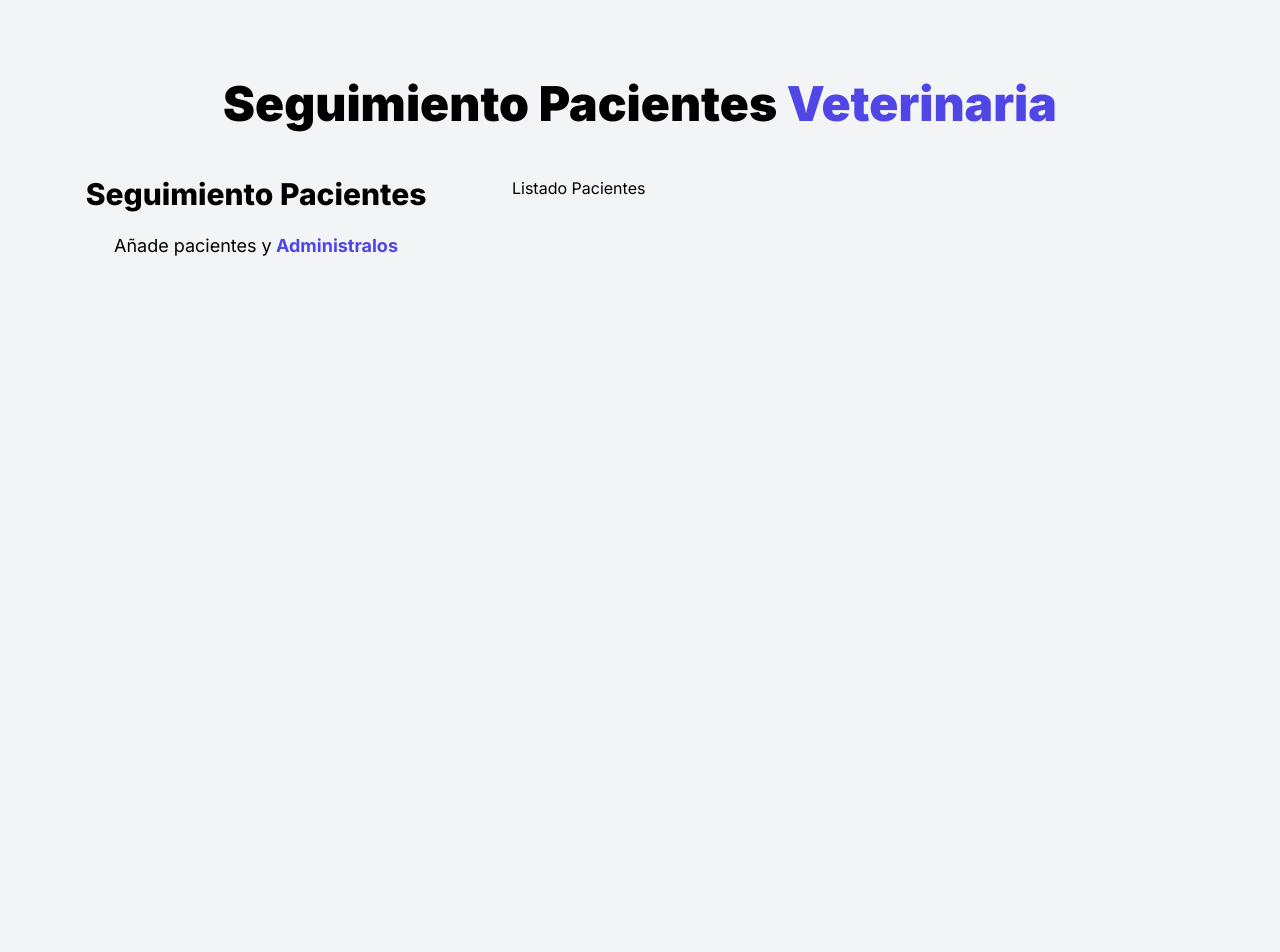
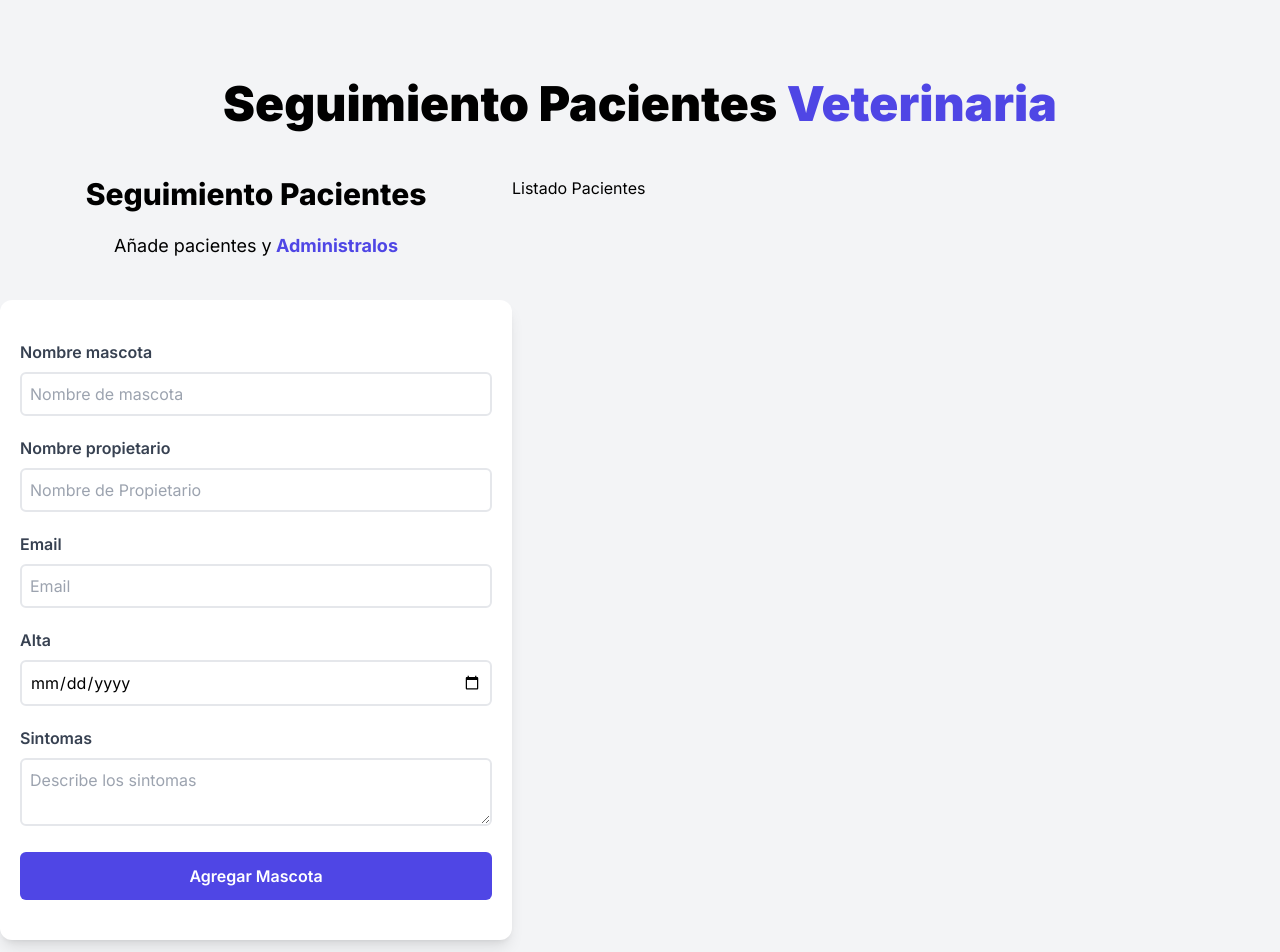
Before and after one commit to jairpss/practica-react-citas-vet, a React (Vite) app: page / in a window 1280 px wide. Shown: the top 952 px of the page. Before the commit the page ends 880 px from the top, so only its background shows below. Built offline with nearby package versions, Linux system fonts and the light colour scheme.

Commit message:
form add pacientes done

```diff
--- a/src/components/Formulario.jsx
+++ b/src/components/Formulario.jsx
@@ -4,10 +4,67 @@ const Formulario = () => {
   return (
     <div className="md:w-1/2 lg:w-2/5">
         <h2 className="font-extrabold text-3xl text-center">Seguimiento Pacientes</h2>
-        <p className="text-lg mt-5 text-center">
+        <p className="text-lg mt-5 text-center mb-10">
             Añade pacientes y
             <span className="text-indigo-600 font-bold"> Administralos</span>
         </p>
+
+        <form className="bg-white shadow-lg rounded-xl py-10 px-5 mb-10">
+            <div className="mb-5">
+              <label htmlFor="mascota" className="block text-gray-700 font-semibold">Nombre mascota</label>
+              <input
+                id="mascota"
+                type="text"
+                placeholder="Nombre de mascota"
+                className="border-2 rounded-md w-full p-2 mt-2 placeholder-gray-400"
+              />
+            </div>
+
+            <div className="mb-5">
+              <label htmlFor="propietario" className="block text-gray-700 font-semibold">Nombre propietario</label>
+              <input
+                id="propietario"
+                type="text"
+                placeholder="Nombre de Propietario"
+                className="border-2 rounded-md w-full p-2 mt-2 placeholder-gray-400"
+              />
+            </div>
+
+            <div className="mb-5">
+              <label htmlFor="email" className="block text-gray-700 font-semibold">Email</label>
+              <input
+                id="email"
+                type="email"
+                placeholder="Email"
+                className="border-2 rounded-md w-full p-2 mt-2 placeholder-gray-400"
+              />
+            </div>
+
+            <div className="mb-5">
+              <label htmlFor="alta" className="block text-gray-700 font-semibold">Alta</label>
+              <input
+                id="alta"
+                type="date"
+                className="border-2 rounded-md w-full p-2 mt-2 placeholder-gray-400"
+              />
+            </div>
+
+            <div className="mb-5">
+              <label htmlFor="sintomas" className="block text-gray-700 font-semibold">Sintomas</label>
+              <textarea
+                id="sintomas"
+                className="border-2 rounded-md w-full p-2 mt-2 placeholder-gray-400"
+                placeholder="Describe los sintomas"
+              />
+            </div>
+
+            <input
+              type="submit"
+              className="bg-indigo-600 w-full p-3 rounded-md text-white font-semibold hover:bg-indigo-500 cursor-pointer transition-all"
+              value="Agregar Mascota"
+            />
+
+        </form>
     </div>
   )
 }
```
